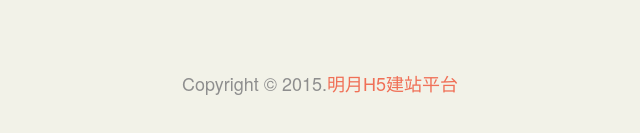
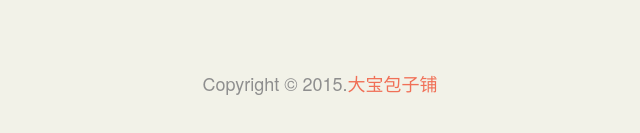
Before and after one commit to furezen/projrct, a plain HTML site: page index.html in a window 1280 px wide. Shown: the part 7648-7781 px from the top of the page, 320-960 px from the left. Drawn offline with Linux system fonts and the light colour scheme.

Commit message:
change link

```diff
--- a/index.html
+++ b/index.html
@@ -571,7 +571,7 @@
                 <div class="container">
                     <div class="row">
                         <div class="span12 text-center">
-                           <p>Copyright &copy; 2015.<a href='http://www.0c0.com.cn'  target="_blank">明月H5建站平台</a></p>
+                           <p>Copyright &copy; 2015.<a href='http://weibo.com/1880078297/'  target="_blank">大宝包子铺</a></p>
                         </div>
                     </div>
                 </div>
```
